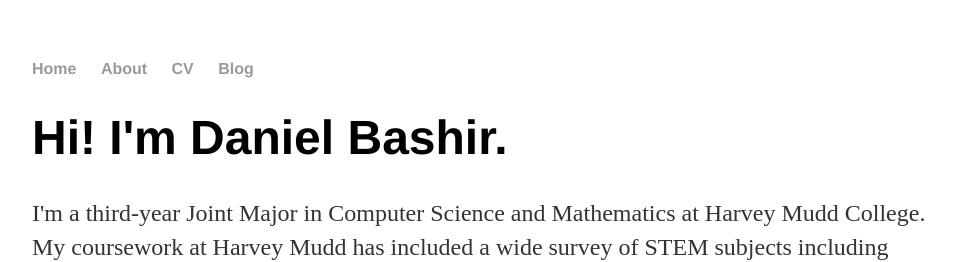
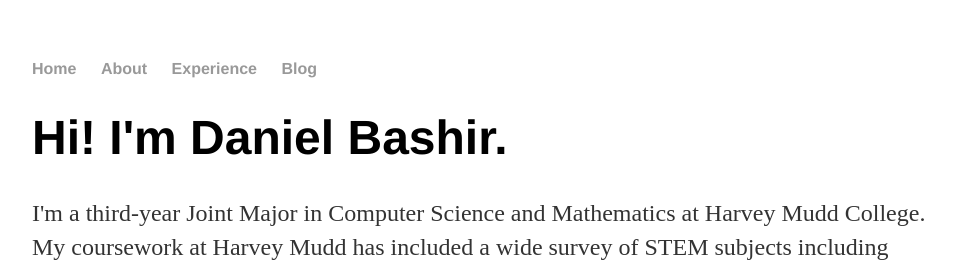
Before and after one commit to db7894/website_v2, a Jekyll site: the page built from index.html, in a window 1280 px wide. Shown: the top 262 px of the page, without its empty margins (160-1119 px from the left). Built offline with Jekyll 4.4.1, drawn with Linux system fonts in a browser that asks for light colours.

Commit message:
Update default.html

```diff
--- a/_layouts/default.html
+++ b/_layouts/default.html
@@ -10,7 +10,7 @@
     		<ul>
         		<li><a href="/">Home</a></li>
 	        	<li><a href="/about">About</a></li>
-        		<li><a href="/cv">CV</a></li>
+        		<li><a href="/cv">Experience</a></li>
         		<li><a href="/blog">Blog</a></li>
     		</ul>
 		</nav>
```
